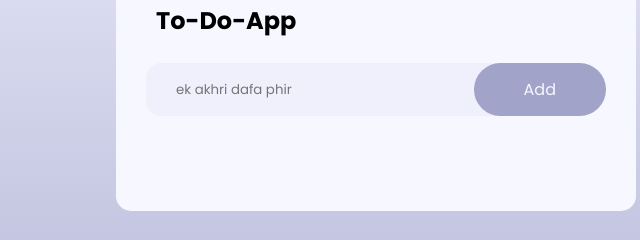
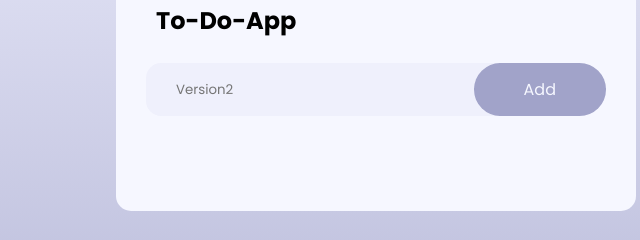
Before and after one commit to AbdullahAslam1207/devops_project, a plain HTML site: page frontend/todo.html in a window 1280 px wide. Shown: the part 167-407 px from the top of the page, 264-904 px from the left. Drawn offline with Linux system fonts and the light colour scheme.

```diff
--- a/frontend/todo.html
+++ b/frontend/todo.html
@@ -13,7 +13,7 @@
             <h2>To-Do-App</h2>
 
             <div class="row">
-                <input type="text" placeholder="ek akhri dafa phir" id="input-box">
+                <input type="text" placeholder="Version2" id="input-box">
                 <button onclick="addTask()" >Add</button>
             </div>
 
```
Also changed, not shown: 4 other files.
